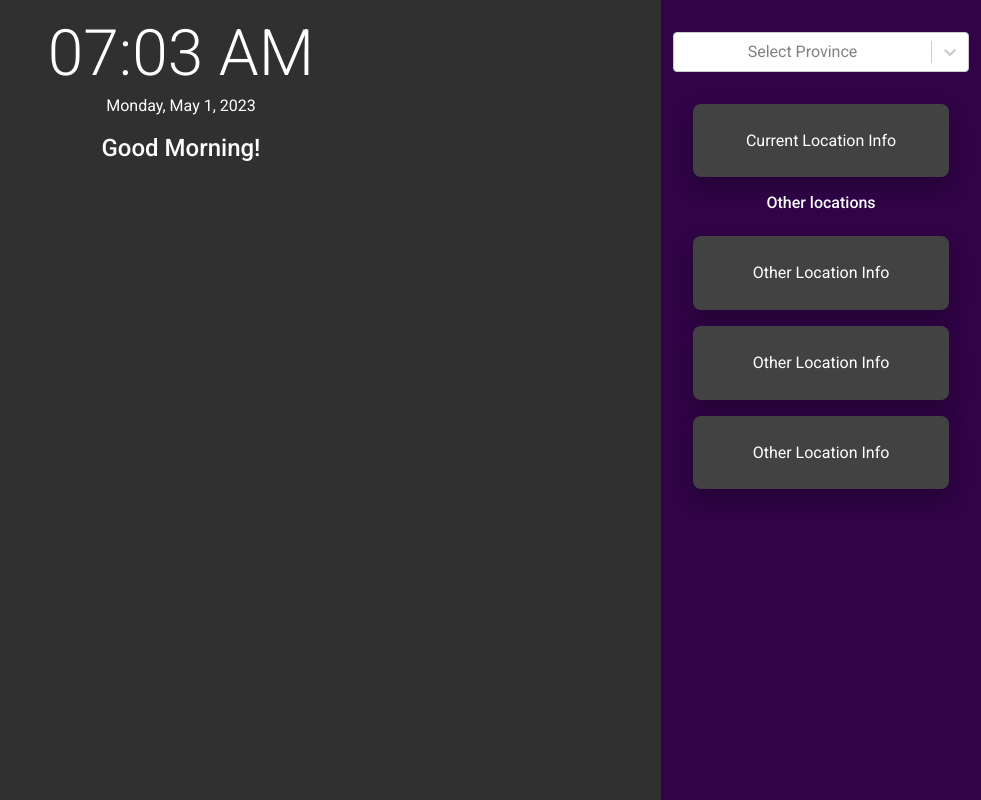
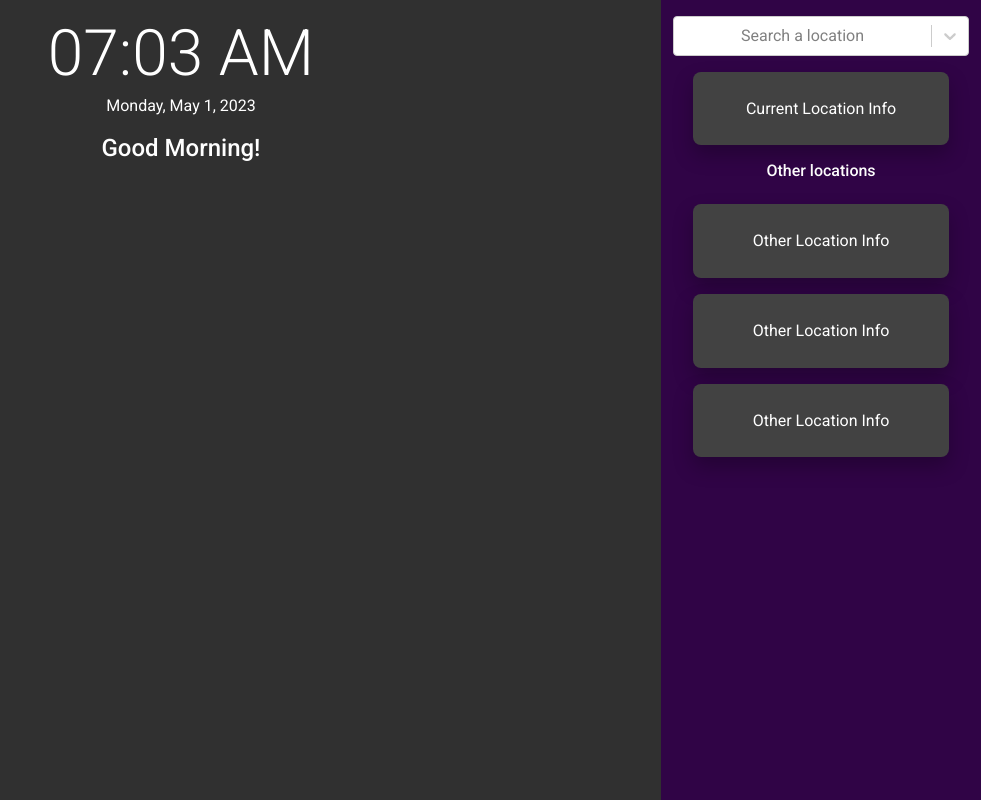
Before and after one commit to lonhattan007/Weather-Forecast-frontend, a React (Vite) app: page /dashboard in a window 1280 px wide. Shown: the whole page, without its empty margins (299-1280 px from the left). Built offline with nearby package versions, Linux system fonts and the light colour scheme; no server answers.

Commit message:
Added some interfaces and made search bar a separate component

```diff
--- /dev/null
+++ b/mocks/VietNamProvinces.ts
@@ -0,0 +1,66 @@
+const VietNamProvinces = [
+  { value: 'Ha Noi', label: 'Hà Nội' },
+  { value: 'Ho Chi Minh', label: 'Hồ Chí Minh' },
+  { value: 'Da Nang', label: 'Đà Nẵng' },
+  { value: 'Hai Phong', label: 'Hải Phòng' },
+  { value: 'Can Tho', label: 'Cần Thơ' },
+  { value: 'An Giang', label: 'An Giang' },
+  { value: 'Ba Ria - Vung Tau', label: 'Bà Rịa - Vũng Tàu' },
+  { value: 'Bac Giang', label: 'Bắc Giang' },
+  { value: 'Bac Kan', label: 'Bắc Kạn' },
+  { value: 'Bac Lieu', label: 'Bạc Liêu' },
+  { value: 'Bac Ninh', label: 'Bắc Ninh' },
+  { value: 'Ben Tre', label: 'Bến Tre' },
+  { value: 'Binh Dinh', label: 'Bình Định' },
+  { value: 'Binh Duong', label: 'Bình Dương' },
+  { value: 'Binh Phuoc', label: 'Bình Phước' },
+  { value: 'Binh Thuan', label: 'Bình Thuận' },
+  { value: 'Ca Mau', label: 'Cà Mau' },
+  { value: 'Cao Bang', label: 'Cao Bằng' },
+  { value: 'Dak Lak', label: 'Đắk Lắk' },
+  { value: 'Dak Nong', label: 'Đắk Nông' },
+  { value: 'Dien Bien', label: 'Điện Biên' },
+  { value: 'Dong Nai', label: 'Đồng Nai' },
+  { value: 'Dong Thap', label: 'Đồng Tháp' },
+  { value: 'Gia Lai', label: 'Gia Lai' },
+  { value: 'Ha Giang', label: 'Hà Giang' },
+  { value: 'Ha Nam', label: 'Hà Nam' },
+  { value: 'Ha Tinh', label: 'Hà Tĩnh' },
+  { value: 'Hai Duong', label: 'Hải Dương' },
+  { value: 'Hau Giang', label: 'Hậu Giang' },
+  { value: 'Hoa Binh', label: 'Hòa Bình' },
+  { value: 'Hung Yen', label: 'Hưng Yên' },
+  { value: 'Khanh Hoa', label: 'Khánh Hòa' },
+  { value: 'Kien Giang', label: 'Kiên Giang' },
+  { value: 'Kon Tum', label: 'Kon Tum' },
+  { value: 'Lai Chau', label: 'Lai Châu' },
+  { value: 'Lam Dong', label: 'Lâm Đồng' },
+  { value: 'Lang Son', label: 'Lạng Sơn' },
+  { value: 'Lao Cai', label: 'Lào Cai' },
+  { value: 'Long An', label: 'Long An' },
+  { value: 'Nam Dinh', label: 'Nam Định' },
+  { value: 'Nghe An', label: 'Nghệ An' },
+  { value: 'Ninh Binh', label: 'Ninh Bình' },
+  { value: 'Ninh Thuan', label: 'Ninh Thuận' },
+  { value: 'Phu Tho', label: 'Phú Thọ' },
+  { value: 'Quang Binh', label: 'Quảng Bình' },
+  { value: 'Quang Nam', label: 'Quảng Nam' },
+  { value: 'Quang Ngai', label: 'Quảng Ngãi' },
+  { value: 'Quang Ninh', label: 'Quảng Ninh' },
+  { value: 'Quang Tri', label: 'Quảng Trị' },
+  { value: 'Soc Trang', label: 'Sóc Trăng' },
+  { value: 'Son La', label: 'Sơn La' },
+  { value: 'Tay Ninh', label: 'Tây Ninh' },
+  { value: 'Thai Binh', label: 'Thái Bình' },
+  { value: 'Thai Nguyen', label: 'Thái Nguyên' },
+  { value: 'Thanh Hoa', label: 'Thanh Hóa' },
+  { value: 'Thua Thien Hue', label: 'Thừa Thiên Huế' },
+  { value: 'Tien Giang', label: 'Tiền Giang' },
+  { value: 'Tra Vinh', label: 'Trà Vinh' },
+  { value: 'Tuyen Quang', label: 'Tuyên Quang' },
+  { value: 'Vinh Long', label: 'Vĩnh Long' },
+  { value: 'Vinh Phuc', label: 'Vĩnh Phúc' },
+  { value: 'Yen Bai', label: 'Yên Bái' },
+];
+
+export default VietNamProvinces;
--- /dev/null
+++ b/src/components/LocationSearchBar/LocationSearchBar.tsx
@@ -0,0 +1,24 @@
+import Select from 'react-select';
+import VietNamProvinces from '@mocks/VietNamProvinces';
+import { useState } from 'react';
+
+const LocationSearchBar = (props: any) => {
+  const [selectedLocation, setSelectedLocation] = useState('');
+
+  const handleLocationChange = (selectedOption: any) => {
+    setSelectedLocation(selectedOption.value);
+    console.log(selectedOption.value);
+  };
+
+  return (
+    <Select
+      id={props.id}
+      options={VietNamProvinces}
+      value={VietNamProvinces.find((option) => option.value === selectedLocation)}
+      onChange={handleLocationChange}
+      placeholder="Search a location"
+    />
+  );
+};
+
+export default LocationSearchBar;
--- /dev/null
+++ b/src/components/LocationSearchBar/index.ts
@@ -0,0 +1 @@
+export { default } from './LocationSearchBar';
--- a/src/main.tsx
+++ b/src/main.tsx
@@ -22,11 +22,11 @@ const mockParams = {
   endDateTime: '2020-12-01T21:00:00',
 };
 
-const mockParamsByName = {
-  locationName: 'Thua Thien - Hue',
-  startDateTime: '2020-12-01T09:00:00',
-  endDateTime: '2020-12-01T21:00:00',
-};
+// const mockParamsByName = {
+//   locationName: 'Thua Thien - Hue',
+//   startDateTime: '2020-12-01T09:00:00',
+//   endDateTime: '2020-12-01T21:00:00',
+// };
 
 axios
   .get(`/weathers`, {
@@ -38,15 +38,15 @@ axios
   })
   .catch((err) => console.error(err));
 
-axios
-  .get(`/weathers/location-name`, {
-    params: mockParamsByName,
-  })
-  .then((res) => {
-    console.log('Get weather by name');
-    console.log(JSON.parse(res.request.response));
-  })
-  .catch((err) => console.error(err));
+// axios
+//   .get(`/weathers/location-name`, {
+//     params: mockParamsByName,
+//   })
+//   .then((res) => {
+//     console.log('Get weather by name');
+//     console.log(JSON.parse(res.request.response));
+//   })
+//   .catch((err) => console.error(err));
 
 ReactDOM.createRoot(document.getElementById('root') as HTMLElement).render(
   <React.StrictMode>
--- /dev/null
+++ b/src/models/Coordinates.interface.ts
@@ -0,0 +1,6 @@
+interface Coordinates {
+  latitude: number;
+  longitude: number;
+}
+
+export type { Coordinates };
--- a/src/stores/currentCoordsSlice.ts
+++ b/src/stores/currentCoordsSlice.ts
@@ -1,9 +1,10 @@
 import { createSlice } from '@reduxjs/toolkit';
 import type { RootState } from '@stores/store';
+import type { Coordinates } from 'src/models/Coordinates.interface';
 
 // Define a type for the slice state
 interface CurrentCoordinates {
-  value: { latitude: number; longitude: number } | null;
+  value: Coordinates | null;
 }
 
 // Define the initial state using that type
--- a/src/views/DashboardView/DashboardView.tsx
+++ b/src/views/DashboardView/DashboardView.tsx
@@ -1,89 +1,19 @@
-import { useState, useEffect } from 'react';
-import { MDBContainer, MDBRow, MDBCol, MDBInputGroup} from 'mdb-react-ui-kit';
+import { MDBContainer, MDBRow, MDBCol } from 'mdb-react-ui-kit';
 import { MDBCard, MDBCardBody } from 'mdb-react-ui-kit';
+import Greetings from '@components/Greetings/Greetings';
+import LocationSearchBar from '@components/LocationSearchBar/LocationSearchBar';
+
+import { useEffect } from 'react';
+import { useCurrentCoordinates } from '@hooks/useCurrentCoordinates';
+
 import './DashboardView.scss';
-import { useCurrentCoordinates } from '@hooks/useCurrentCoordinates';
-import Greetings from '@components/Greetings/Greetings';
-import Select from 'react-select';
 
 const DashboardView = () => {
   const currentCoords = useCurrentCoordinates();
-  const [selectedProvince, setSelectedProvince] = useState('');
-
-  const handleProvinceChange = (selectedOption: any) => {
-    setSelectedProvince(selectedOption.value);
-    console.log(selectedOption.value);
-  };
-
 
   useEffect(() => {
     console.log(currentCoords);
   }, [currentCoords]);
-
-  const provinceOptions = [
-    { value: 'Ha Noi', label: 'Hà Nội' },
-    { value: 'Ho Chi Minh', label: 'Hồ Chí Minh' },
-    { value: 'Da Nang', label: 'Đà Nẵng' },
-    { value: 'Hai Phong', label: 'Hải Phòng' },
-    { value: 'Can Tho', label: 'Cần Thơ' },
-    { value: 'An Giang', label: 'An Giang' },
-    { value: 'Ba Ria - Vung Tau', label: 'Bà Rịa - Vũng Tàu' },
-    { value: 'Bac Giang', label: 'Bắc Giang' },
-    { value: 'Bac Kan', label: 'Bắc Kạn' },
-    { value: 'Bac Lieu', label: 'Bạc Liêu' },
-    { value: 'Bac Ninh', label: 'Bắc Ninh' },
-    { value: 'Ben Tre', label: 'Bến Tre' },
-    { value: 'Binh Dinh', label: 'Bình Định' },
-    { value: 'Binh Duong', label: 'Bình Dương' },
-    { value: 'Binh Phuoc', label: 'Bình Phước' },
-    { value: 'Binh Thuan', label: 'Bình Thuận' },
-    { value: 'Ca Mau', label: 'Cà Mau' },
-    { value: 'Cao Bang', label: 'Cao Bằng' },
-    { value: 'Dak Lak', label: 'Đắk Lắk' },
-    { value: 'Dak Nong', label: 'Đắk Nông' },
-    { value: 'Dien Bien', label: 'Điện Biên' },
-    { value: 'Dong Nai', label: 'Đồng Nai' },
-    { value: 'Dong Thap', label: 'Đồng Tháp' },
-    { value: 'Gia Lai', label: 'Gia Lai' },
-    { value: 'Ha Giang', label: 'Hà Giang' },
-    { value: 'Ha Nam', label: 'Hà Nam' },
-    { value: 'Ha Tinh', label: 'Hà Tĩnh' },
-    { value: 'Hai Duong', label: 'Hải Dương' },
-    { value: 'Hau Giang', label: 'Hậu Giang' },
-    { value: 'Hoa Binh', label: 'Hòa Bình' },
-    { value: 'Hung Yen', label: 'Hưng Yên' },
-    { value: 'Khanh Hoa', label: 'Khánh Hòa' },
-    { value: 'Kien Giang', label: 'Kiên Giang' },
-    { value: 'Kon Tum', label: 'Kon Tum' },
-    { value: 'Lai Chau', label: 'Lai Châu' },
-    { value: 'Lam Dong', label: 'Lâm Đồng' },
-    { value: 'Lang Son', label: 'Lạng Sơn' },
-    { value: 'Lao Cai', label: 'Lào Cai' },
-    { value: 'Long An', label: 'Long An' },
-    { value: 'Nam Dinh', label: 'Nam Định' },
-    { value: 'Nghe An', label: 'Nghệ An' },
-    { value: 'Ninh Binh', label: 'Ninh Bình' },
-    { value: 'Ninh Thuan', label: 'Ninh Thuận' },
-    { value: 'Phu Tho', label: 'Phú Thọ' },
-    { value: 'Quang Binh', label: 'Quảng Bình' },
-    { value: 'Quang Nam', label: 'Quảng Nam' },
-    { value: 'Quang Ngai', label: 'Quảng Ngãi' },
-    { value: 'Quang Ninh', label: 'Quảng Ninh' },
-    { value: 'Quang Tri', label: 'Quảng Trị' },
-    { value: 'Soc Trang', label: 'Sóc Trăng' },
-    { value: 'Son La', label: 'Sơn La' },
-    { value: 'Tay Ninh', label: 'Tây Ninh' },
-    { value: 'Thai Binh', label: 'Thái Bình' },
-    { value: 'Thai Nguyen', label: 'Thái Nguyên' },
-    { value: 'Thanh Hoa', label: 'Thanh Hóa' },
-    { value: 'Thua Thien Hue', label: 'Thừa Thiên Huế' },
-    { value: 'Tien Giang', label: 'Tiền Giang' },
-    { value: 'Tra Vinh', label: 'Trà Vinh' },
-    { value: 'Tuyen Quang', label: 'Tuyên Quang' },
-    { value: 'Vinh Long', label: 'Vĩnh Long' },
-    { value: 'Vinh Phuc', label: 'Vĩnh Phúc' },
-    { value: 'Yen Bai', label: 'Yên Bái' }
-    ];
 
   return (
     <MDBContainer id="content-container">
@@ -91,19 +21,7 @@ const DashboardView = () => {
         <MDBCol className="side-panel d-flex justify-content-center align-items-start" lg="3" md="4">
           <MDBContainer>
             <MDBRow className="justify-content-center my-3">
-              <MDBInputGroup className="justify-content-center my-3">
-                <Select id="search-section"
-                  options={provinceOptions}
-                  value={provinceOptions.find(option => option.value === selectedProvince)}
-                  onChange={handleProvinceChange}
-                  placeholder="Select Province"
-                />
-
-                {/*<MDBInput label="Search" />
-                  <MDBBtn rippleColor="dark">
-                  <MDBIcon icon="search" />
-                </MDBBtn> */}
-              </MDBInputGroup>
+              <LocationSearchBar id="search-section" />
             </MDBRow>
             <MDBRow className="justify-content-center my-3">
               <MDBCard className="info-card">
```
Also changed, not shown: src/models/Location.interface.ts (added, +8 -0 lines), src/models/WeatherModel.ts (+2 -22 lines).
